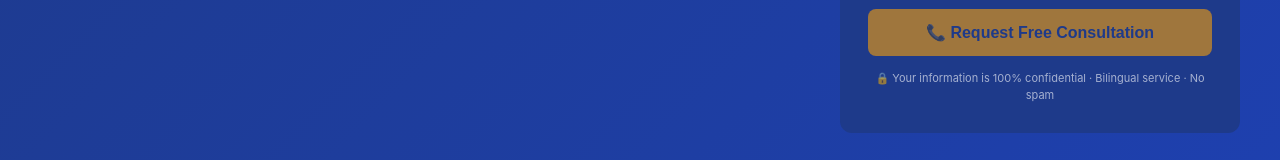
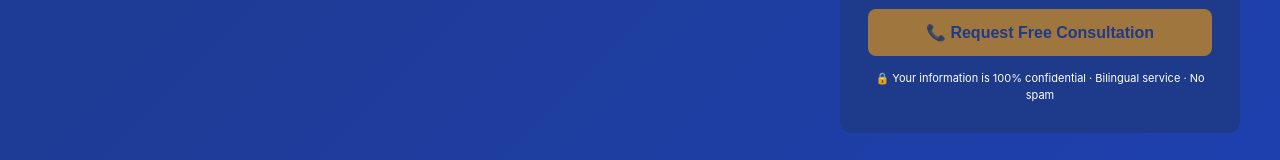
Before and after one commit to Ahorasi360/marvistalaw, a Next.js app: page /car-accident-attorney/glendale in a window 1280 px wide. Shown: the part 532-692 px from the top of the page. Built offline with nearby package versions, Linux system fonts and the light colour scheme; no server answers; the database is empty.

Commit message:
fix: button text white, subtext fully visible

```diff
--- a/app/components/LeadForm.js
+++ b/app/components/LeadForm.js
@@ -104,7 +104,7 @@ export default function LeadForm({ service, city, county }) {
         )}
       </div>
 
-      <p style={{ fontSize: '11px', opacity: 0.6, marginTop: '14px', textAlign: 'center' }}>
+      <p style={{ fontSize: '11px', opacity: 1, marginTop: '14px', textAlign: 'center' }}>
         {t.disclaimer}
       </p>
     </div>
```
